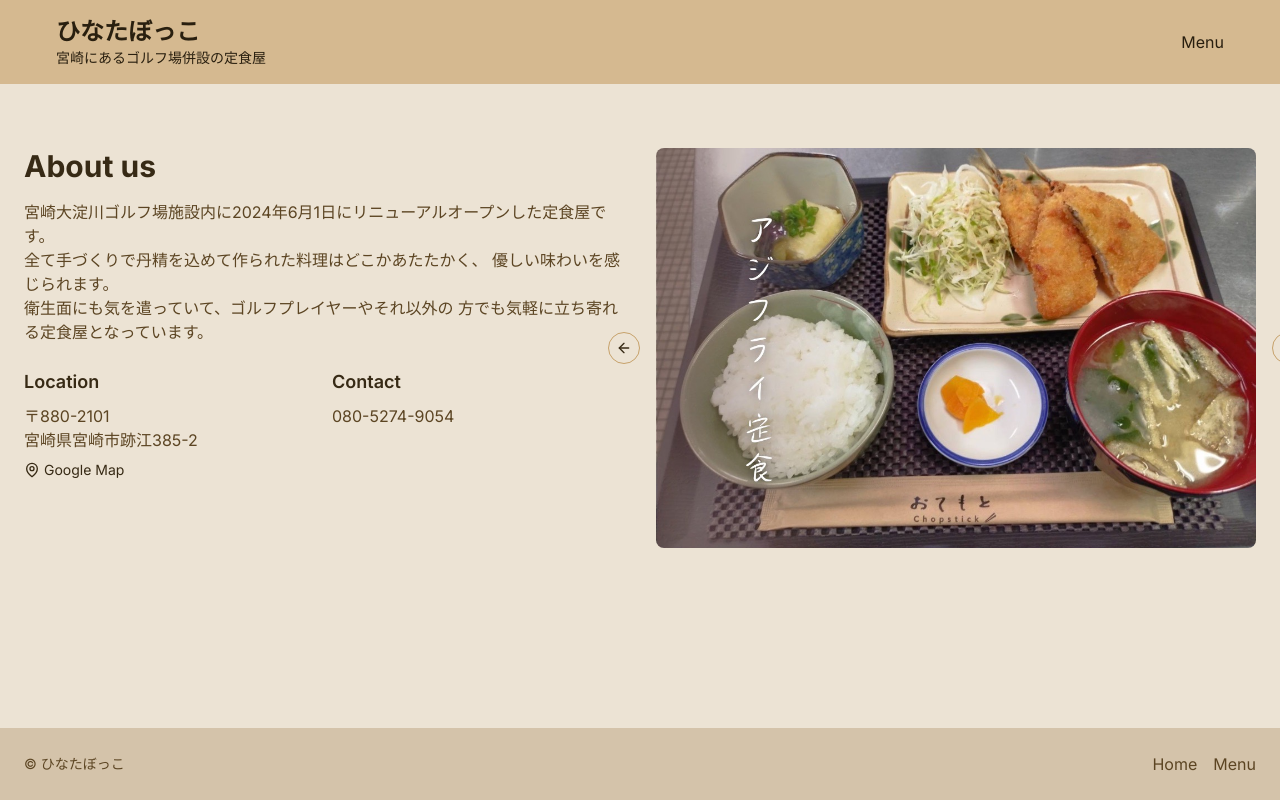
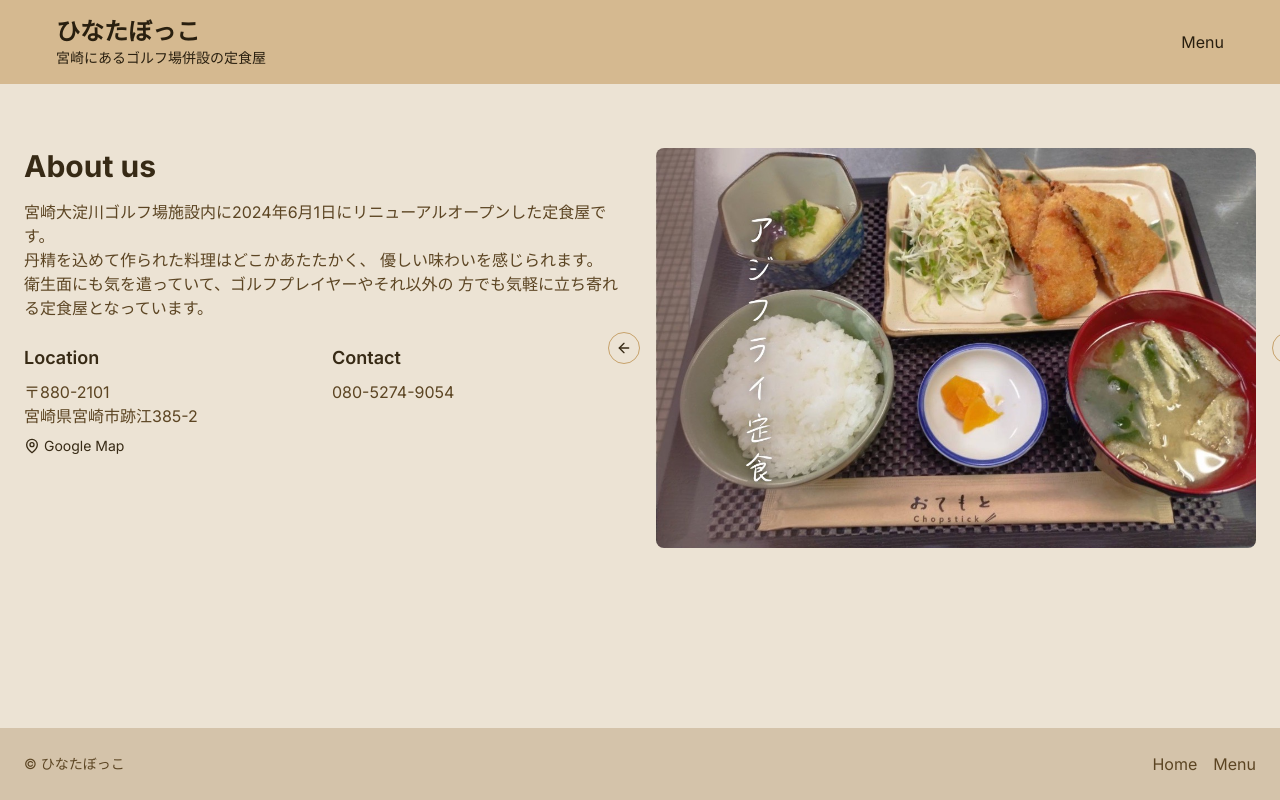
Before and after one commit to daichi1002/to_do, a Next.js app in the folder frontend/: page / in a window 1280 px wide. Shown: the top 800 px of the page. Built offline with nearby package versions, Linux system fonts and the light colour scheme.

Commit message:
add explain

```diff
--- a/frontend/app/layout.tsx
+++ b/frontend/app/layout.tsx
@@ -6,7 +6,8 @@ const inter = Inter({ subsets: ["latin"] });
 
 export const metadata: Metadata = {
   title: "ひなたぼっこ",
-  description: "ひなたぼっこ",
+  description:
+    "宮崎大淀川ゴルフ場施設内に2024年6月1日にリニューアルオープンした定食屋です。",
 };
 
 export default function RootLayout({
--- a/frontend/app/page.tsx
+++ b/frontend/app/page.tsx
@@ -55,7 +55,7 @@ export default function Component() {
             <p className="text-muted-foreground mb-6">
               宮崎大淀川ゴルフ場施設内に2024年6月1日にリニューアルオープンした定食屋です。
               <br />
-              全て手づくりで丹精を込めて作られた料理はどこかあたたかく、
+              丹精を込めて作られた料理はどこかあたたかく、
               優しい味わいを感じられます。
               <br />
               衛生面にも気を遣っていて、ゴルフプレイヤーやそれ以外の
```
